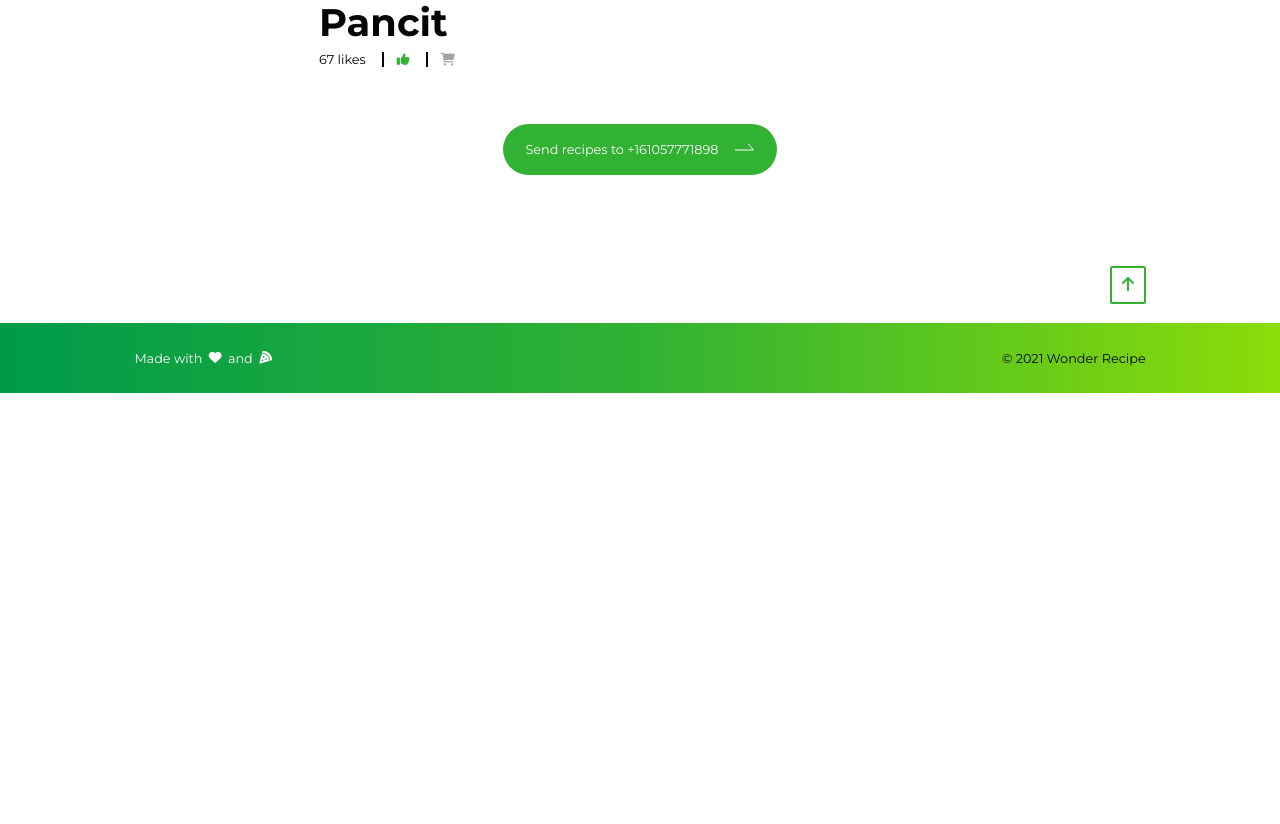
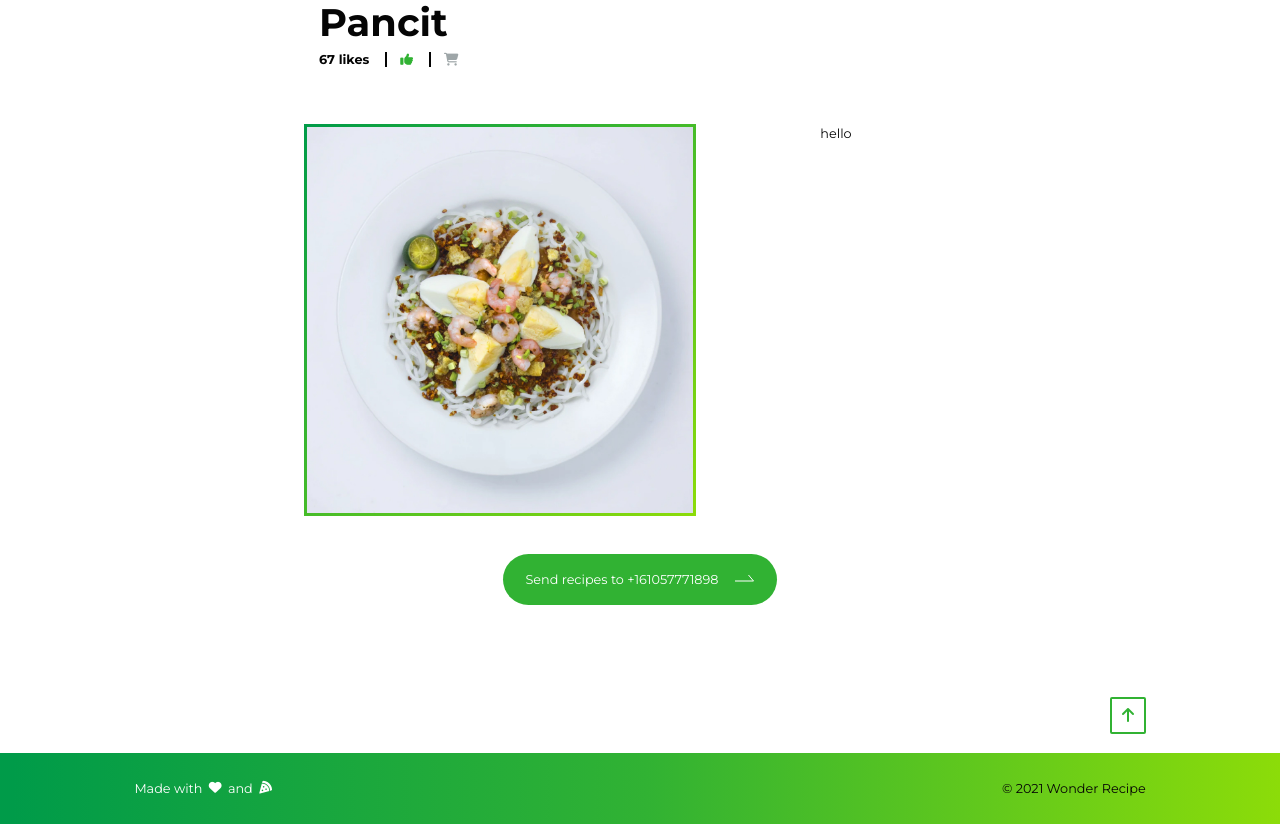
Before and after one commit to lawrencedovin/capstone-1-wonder-recipe, a Flask app: page /recipe_page in a window 1280 px wide. Shown: the part 67-891 px from the top of the page. Before the commit the page ends 460 px from the top, so only its background shows below. Run offline with Flask 2, Linux system fonts and the light colour scheme; some libraries are stand-ins or nearby versions.

Commit message:
Added recipe image

```diff
--- a/wonder-recipe/static/css/styles.css
+++ b/wonder-recipe/static/css/styles.css
@@ -245,9 +245,11 @@ a:hover {
   font-weight: 700; }
 
 .recipe-page__stats-item {
-  display: inline-block; }
+  display: inline-block;
+  margin-bottom: 4.8rem; }
   .recipe-page__stats-item-likes {
-    padding-right: 1.6rem; }
+    padding-right: 1.6rem;
+    font-weight: 700; }
   .recipe-page__stats-item-button {
     padding: 0 1.6rem;
     border-left: 2px solid #050505; }
@@ -255,3 +257,7 @@ a:hover {
       color: #31B233; }
     .recipe-page__stats-item-button--inactive, .recipe-page__stats-item-button--active:hover {
       color: #9EA6A8; }
+
+.recipe-page__img {
+  padding: .4rem;
+  background: linear-gradient(to bottom right, #009B49, #8CDC09); }
--- a/wonder-recipe/static/sass/_wonder-recipe.scss
+++ b/wonder-recipe/static/sass/_wonder-recipe.scss
@@ -323,9 +323,11 @@
 
     &__stats-item {
         display: inline-block;
+        margin-bottom: 4.8rem;
 
         &-likes {
             padding-right: 1.6rem;
+            font-weight: 700;
         }
 
         &-button {
@@ -342,6 +344,11 @@
             }
         }
     }
+
+    &__img {
+        padding: .4rem;
+        background: linear-gradient(to bottom right, #009B49, #8CDC09);
+    }
 }
 
 // &-likes, &-grocery-list {
--- a/wonder-recipe/templates/components/recipe-page-content.html
+++ b/wonder-recipe/templates/components/recipe-page-content.html
@@ -15,6 +15,18 @@
                 </a>
             </li>
         </ul>
+        <div class="row">
+            <div class="col-md-7 px-0">
+                <img src="..\static\images\food\pancit.jpg" alt="" class="recipe-page__img img-fluid">
+            </div>
+            <div class="col-md-5 mx-auto">
+                <div class="text-center">
+                    hello
+                </div>
+            </div>
+        </div>
       </div>
     </div>
+    <div class="row justify-content-md-center">
+    </div>
   </div>
```
